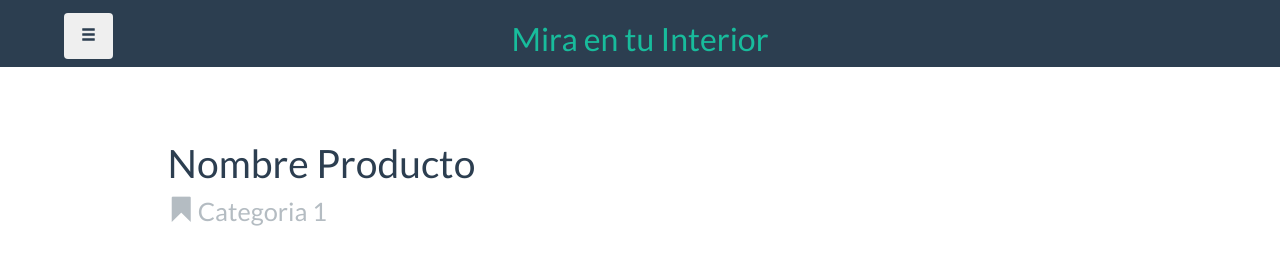
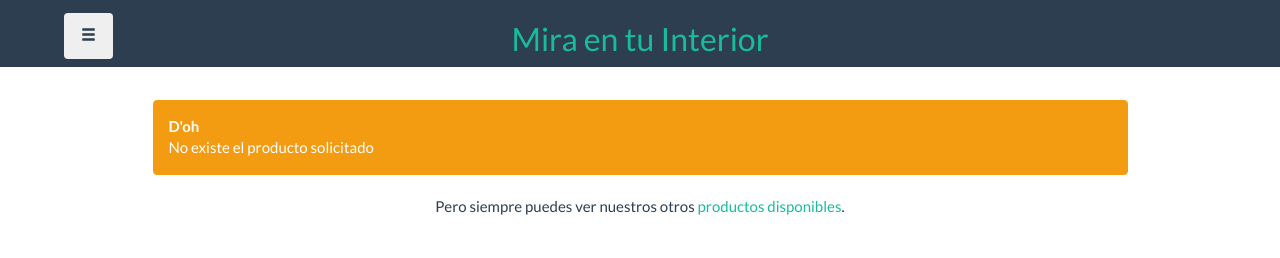
Before and after one commit to leoprm/ProyectoPHPDuoc, a PHP site: page /detalle.php in a window 1280 px wide. Shown: the top 258 px of the page. Run offline with PHP 8.4, Linux system fonts and the light colour scheme; tables that the repository leaves empty hold one stand-in row (values such as "Sample post"); grey boxes marked "Sample" are stand-in pictures; grey boxes labelled with a size stand in for pictures from a placeholder-image service; some libraries are stand-ins or nearby versions.

Commit message:
Detalle de productos ok

```diff
--- a/assets/dist/css/custom.css
+++ b/assets/dist/css/custom.css
@@ -99,11 +99,11 @@ footer {
     .sidebar-offcanvas {
         width: 35%;
     }
-    .row-offcanvas-right.active {
+    .row-offcanvas-right.active{
         right: 25%;
     }
 
-    .row-offcanvas-left.active {
+    .row-offcanvas-left.active{
         left: 25%;
     }
 }
@@ -113,3 +113,8 @@ footer {
     height: 250px;
     float: right;
 }
+
+.img-producto{
+    width: 200px;
+    height: 200px;
+}
--- a/clases/Categoria.php
+++ b/clases/Categoria.php
@@ -109,5 +109,15 @@ class Categoria
 
 		return $valaux;
 	}
+
+	public function buscarPorID($idCategoria){
+		$sql = "SELECT * FROM CATEGORIA where idcategori=:id";
+		$query = $this->db->conexion->prepare($sql);
+
+		$query->bindParam(':id',$idCategoria);
+		$query->execute();
+
+		return $query->fetch();
+	}
 }
  ?>
--- a/clases/Producto.php
+++ b/clases/Producto.php
@@ -78,10 +78,10 @@ if( !in_array('Producto', get_declared_classes()) ){
 			return $query;
 		}
 
-		function TraerProducto($idprod){
+		function traerProducto($idprod){
 			/*Definición del query que permitira traer un nuevo registro*/
-			$sqlsel="select * from producto
-			where idproducto=:prod";
+			$sqlsel="select * from PRODUCTO
+			where CODPROD=:prod";
 
 			/*Preparación SQL*/
 			$querysel=$this->db->conexion->prepare($sqlsel);
@@ -91,13 +91,20 @@ if( !in_array('Producto', get_declared_classes()) ){
 
 			$querysel->execute();
 
-			return $querysel;
+			return $querysel->fetch();
 
 		}
 
-		function obtenerTodos($limit = null){
+		function obtenerTodos($limit = null,$excluir = []){
 			$limitText = ( is_integer($limit) ) ? ' LIMIT '.$limit : '';
-			$sql = "SELECT * FROM PRODUCTO ORDER BY RAND()".$limitText;
+
+			$excluirText = (count($excluir) > 0) ? ' WHERE CODPROD NOT IN( ' : '';
+			foreach ($excluir as $valor){
+				$excluirText .= ( is_numeric($valor) ) ? addslashes($valor).',' : '';
+			}
+			$excluirText = (count($excluir) > 0 && $excluirText != ' WHERE CODPROD NOT IN( ' ) ? substr($excluirText, 0,-1).')' : '';
+
+			$sql = "SELECT * FROM PRODUCTO ".$excluirText." ORDER BY RAND()".$limitText;
 
 			$query = $this->db->conexion->prepare($sql);
 			$query->execute();
--- a/detalle.php
+++ b/detalle.php
@@ -8,12 +8,21 @@
     | cada pagina, mas declaraion de variables para el header, menu, sidebar.
     |
     */
-    $titulo = "Detalle Producto";
+    require __DIR__.'/./config/env.php';
+    require __DIR__.'/./clases/Producto.php';
+    require __DIR__.'/./clases/Categoria.php';
 
-    require __DIR__.'/./config/env.php';
+    $modeloProducto = new Producto();
+    $modeloCategoria = new Categoria();
+
+    $idProducto = ( isset($_GET['id']) && $_GET['id'] != "" ) ? $_GET['id'] : null;
+    $producto = $modeloProducto->traerProducto($idProducto);
+    $categoria = ( is_array($producto) && count($producto) > 0 ) ? $modeloCategoria->buscarPorID($producto['IDCATEGORI']) : null ;
+    $nombrePagina = ( is_array($producto) && count($producto) > 0 ) ? $producto['NOMBREPROD'] : 'Producto no Encontrado' ;
+
+
+    $titulo = $nombrePagina.' | Productos ';
     require __DIR__.'/./templates/sitio/header.php';
-    require __DIR__.'/./clases/Producto.php';
-    $modeloProducto = new Producto();
 
 
     /*
@@ -26,28 +35,19 @@
     |
     */
 ?>
-<script>
-    var URLsearch = window.location.search;
-    alert(URLsearch);
-</script>
     <div class="row row-offcanvas row-offcanvas-left">
-            <div class="col-xs-6 col-sm-2 sidebar-offcanvas" id="sidebar">
-                <div class="list-group">
-                    <a href="index.php" class="list-group-item"><span class="glyphicon glyphicon-home"></span> Home</a>
-                    <a href="productos.php" class="list-group-item"><span class="glyphicon glyphicon-shopping-cart"></span> Productos</a>
-                    <a href="contacto.php" class="list-group-item"><span class="glyphicon glyphicon-globe"></span> Contacto</a>
-                </div>
-            </div>
+        <?php require __DIR__.'/./templates/sitio/menu.php'; ?>
         <div class="col-xs-12 col-sm-offset-1 col-sm-10">
+            <?php if( is_array($producto) && count($producto) > 0 ){ ?>
                 <!-- Detalle de Producto -->
                 <div class="row">
                     <div class="col-md-12">
                         <div class="page-header">
                             <h1>
-                                Nombre Producto
+                                <?= $producto['NOMBREPROD'] ?>
                                 <br>
                                 <small>
-                                    <span class="glyphicon glyphicon-bookmark"></span> Categoria 1
+                                    <span class="glyphicon glyphicon-bookmark"></span> <?= $categoria['NOMCATEGOR'] ?>
                                 </small>
                             </h1>
                         </div>
@@ -56,71 +56,72 @@
                 <div class="row">
                     <div class="col-xs-12 col-sm-12 col-md-5 pull-right">
                         <figure class="text-center">
-                            <img src="http://placephant.com/300/300" class="img-thumbnail">
+                            <img src="<?= ROOT_URL ?>assets/dist/img/uploads/<?= $producto['IMAGENPROD'] ?>" class="img-thumbnail">
                         </figure>
                     </div>
                     <div class="col-xs-12 col-sm-12 col-md-7 pull-left">
                         <div>
-                            <p>
-                                Lorem ipsum dolor sit amet, consectetur adipisicing elit. Ipsa provident, molestias voluptas ex voluptate commodi necessitatibus hic recusandae labore error. Autem accusantium, nulla veniam aliquam, aliquid doloribus eum quod ut.
-                            </p>
+                            <?= $producto['DESCRIPPROD'] ?>
+                        </div>
+                        <div class="detalles">
+                            <br>
                             <ul>
-                                <li>Dato 0</li>
-                                <li>Dato 1</li>
-                                <li>Dato 2</li>
+                                <li>Alto: <?= $producto['DIMALTO'] ?></li>
+                                <li>Ancho: <?= $producto['DIMANCHO'] ?></li>
                             </ul>
-                            <p>Lorem ipsum dolor sit amet, consectetur adipisicing elit. Quo eveniet, porro inventore mollitia facere sed optio at, aut, in vero fugiat vitae illo amet itaque autem error voluptatum aperiam velit!</p>
                         </div>
                         <div class="precio">
-
+                            <h2 class="text-success">$<?= $producto['PRECIO'] ?></h2>
+                            <span class="label label-<?= ( $producto['CANTIDAD'] > 0 ) ? 'success' : 'danger' ?>"><?= ( $producto['CANTIDAD'] > 0 ) ? 'Disponible' : 'Sin Stock' ?></span>
+                            <?php if( $producto['CANTIDAD'] < 10 && $producto['CANTIDAD'] > 0 ){ ?>
+                                <br>
+                                Quedan solo <strong><?= $producto['CANTIDAD'] ?></strong> unidades.
+                            <?php } ?>
+                            <br>
                         </div>
                     </div>
                 </div>
+            <?php }else{ ?>
+                <div class="row">
+                    <div class="alert alert-warning" role="alert">
+                        <strong>D'oh</strong>
+                        <br>
+                        No existe el producto solicitado
+                    </div>
+                    <div class="col-md-12 text-center">
+                        Pero siempre puedes ver nuestros otros <a href="<?= ROOT_URL ?>productos.php">productos disponibles</a>.
+                    </div>
+                </div>
+            <?php } ?>
 
+            <?php $productos = $modeloProducto->obtenerTodos( 3, [ $idProducto ] ); ?>
+            <?php if( $productos->rowcount() > 0 ){ ?>
                 <!-- Relacionados -->
                 <div class="row">
                     <div class="col-md-12">
                         <div class="page-header">
-                            <h2>Productos Relacionados</h2>
+                            <h2>Otros Productos</h2>
                         </div>
                     </div>
+                    <?php foreach ($productos as $producto){ ?>
                         <div class="col-sm-6 col-md-4">
                             <div class="thumbnail">
-                            <img src="http://placehold.it/200x200" class="img-circle">
+                                <img src="<?= ROOT_URL ?>assets/dist/img/uploads/<?= $producto['IMAGENPROD'] ?>" class="img-circle img-producto">
                                 <div class="caption">
-                                <h3>Un Producto</h3>
-                                <p>Su mini descripcion, algo simple y lol</p>
+                                    <h3><?= $producto['NOMBREPROD'] ?></h3>
+                                    <p><?= utf8_encode($producto['DESCRIPPROD']) ?></p>
                                     <div class="clearfix">
-                                    <a href="detalle-producto.php" class="btn btn-default pull-right">Ver Detalle</a>
+                                        <a href="<?= ROOT_URL ?>detalle.php?id=<?= $producto['CODPROD'] ?>" class="btn btn-default pull-right">Ver Detalle</a>
                                     </div>
                                 </div>
                             </div>
                         </div>
-                    <div class="col-sm-6 col-md-4">
-                        <div class="thumbnail">
-                            <img src="http://placehold.it/200x200" class="img-circle">
-                            <div class="caption">
-                                <h3>Un Producto</h3>
-                                <p>Su mini descripcion, algo simple y lol</p>
-                                <div class="clearfix">
-                                    <a href="detalle-producto.php" class="btn btn-default pull-right">Ver Detalle</a>
+                    <?php } ?>
+                    <div class="col-md-12 text-center">
+                        <a href="<?= ROOT_URL ?>productos.php" class="btn btn-primary"> Ver todos</a>
                     </div>
                 </div>
-                        </div>
-                    </div>
-                    <div class="col-sm-6 col-md-4">
-                        <div class="thumbnail">
-                            <img src="http://placehold.it/200x200" class="img-circle">
-                            <div class="caption">
-                                <h3>Un Producto</h3>
-                                <p>Su mini descripcion, algo simple y lol</p>
-                                <div class="clearfix">
-                                    <a href="detalle-producto.php" class="btn btn-default pull-right">Ver Detalle</a>
-                                </div>
-                            </div>
-                        </div>
-                    </div>
-                </div>
+            <?php } ?>
         </div>
     </div>
 
```
Also changed, not shown: contacto.php (+11 -9 lines), index.php (+11 -9 lines), productos.php (+49 -17 lines). Lines whose indentation alone changed are shown as unchanged.
